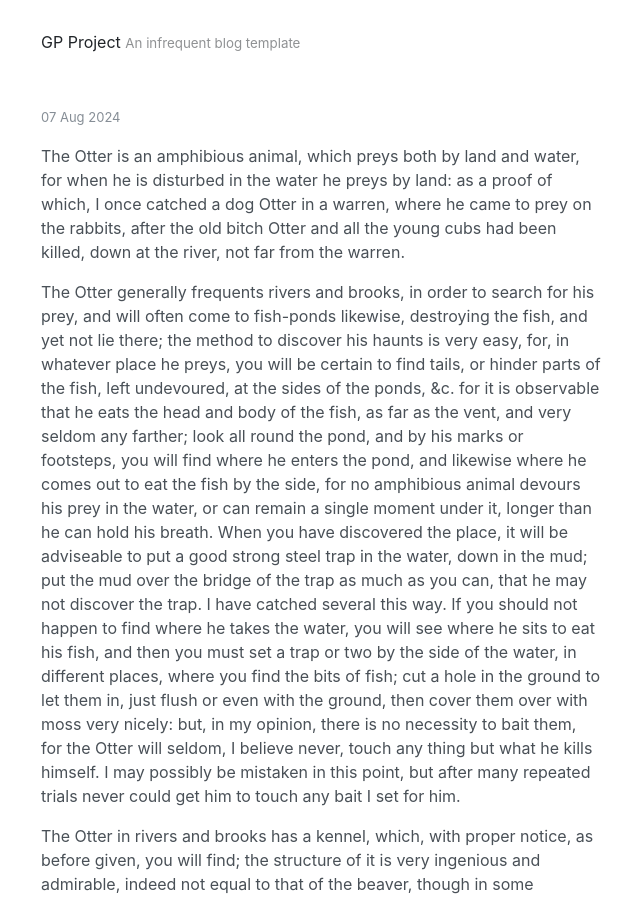
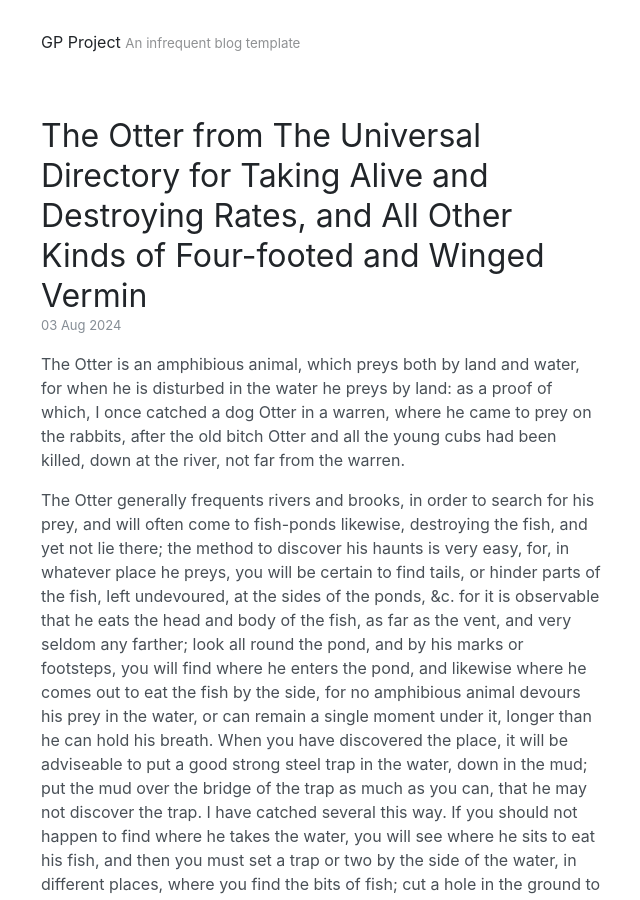
Before and after one commit to akmolteni/gp, a Jekyll site: the page built from _posts/2024-08-03-theotter.md, in a window 1280 px wide and 900 px high. Shown: the whole window, without its empty margins (319-959 px from the left). Built offline with Jekyll 4.4.1, drawn with Linux system fonts in a browser that asks for light colours; our own code applies the rules of GitHub Pages for plain Markdown files; some of the changed lines change nothing that is shown.

Commit message:
Update 2024-08-03-theotter.md

```diff
--- a/_posts/2024-08-03-theotter.md
+++ b/_posts/2024-08-03-theotter.md
@@ -1,6 +1,6 @@
 ---
 layout: post
-title: The Otter from The Universal Directory for Taking Alive and Destroying Rates, and All Other Kinds of Four-footed and Winged Vermin, in a method hitherto unattempted: Calculated for the Use of the Gentleman, the Farmer, and the Warrener
+title: The Otter from The Universal Directory for Taking Alive and Destroying Rates, and All Other Kinds of Four-footed and Winged Vermin
 ---
 
 The Otter is an amphibious animal, which preys both by land and water, for when he is disturbed in the water he preys by land: as a proof of which, I once catched a dog Otter in a warren, where he came to prey on the rabbits, after the old bitch Otter and all the young cubs had been killed, down at the river, not far from the warren.
```
